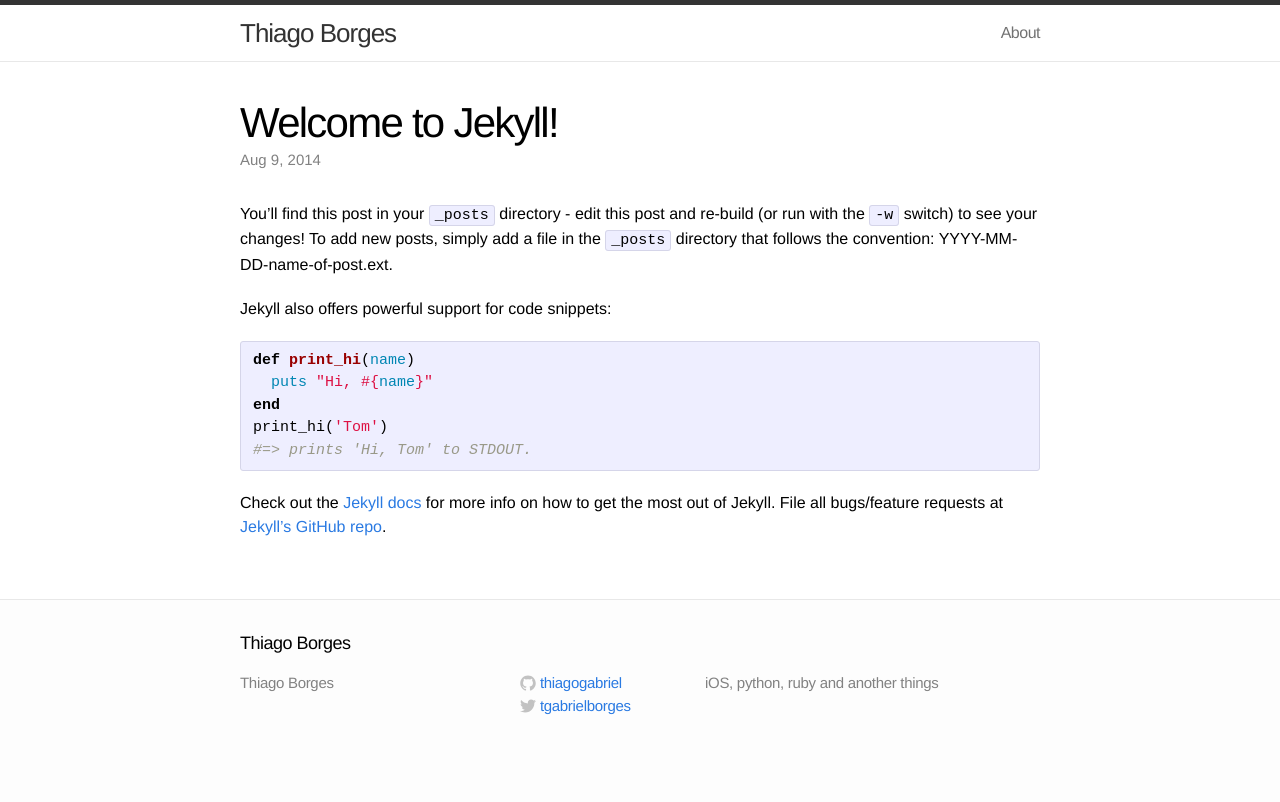
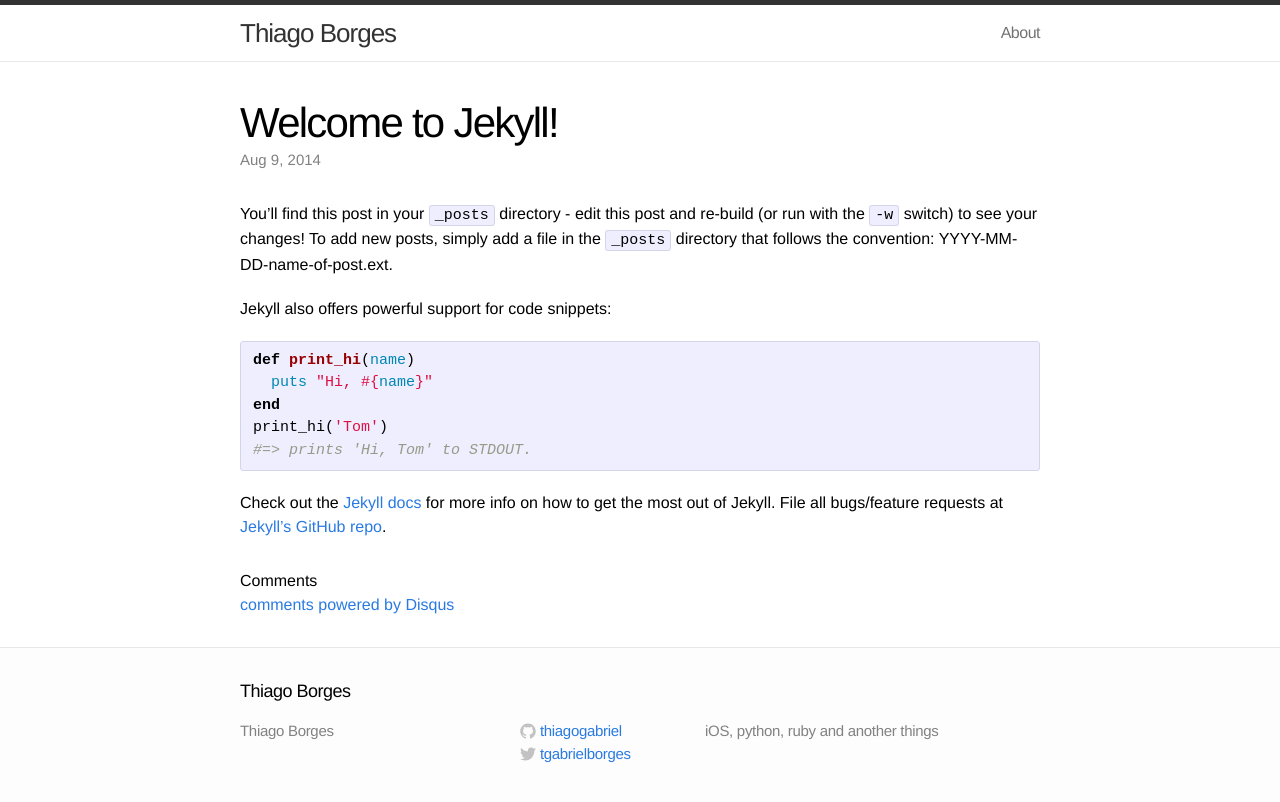
Before and after one commit to thiagogabriel/thiagogabriel.github.io, a Jekyll site: the page built from _posts/2014-08-09-welcome-to-jekyll.markdown, in a window 1280 px wide. Shown: the top 802 px of the page. Built offline with Jekyll 4.4.1, drawn with Linux system fonts in a browser that asks for light colours; comment, search, counter and statistics services are not loaded.

Commit message:
Add disqus

```diff
--- /dev/null
+++ b/_includes/disqus.html
@@ -0,0 +1,17 @@
+<div id="disqus_thread"></div>
+<script type="text/javascript">
+    /* * * CONFIGURATION VARIABLES: EDIT BEFORE PASTING INTO YOUR WEBPAGE * * */
+    var disqus_shortname = 'thiagoborges'; // required: replace example with your forum shortname
+    var disqus_identifier = 'http://thiagoborg.es{{ page.url }}';
+    var disqus_url = 'http://thiagoborg.es{{ page.url }}';
+    var disqus_title = 'Post {{ page.title }}';
+
+    /* * * DON'T EDIT BELOW THIS LINE * * */
+    (function() {
+        var dsq = document.createElement('script'); dsq.type = 'text/javascript'; dsq.async = true;
+        dsq.src = 'http://' + disqus_shortname + '.disqus.com/embed.js';
+        (document.getElementsByTagName('head')[0] || document.getElementsByTagName('body')[0]).appendChild(dsq);
+    })();
+</script>
+<noscript>Please enable JavaScript to view the <a href="http://disqus.com/?ref_noscript">comments powered by Disqus.</a></noscript>
+<a href="http://disqus.com" class="dsq-brlink">comments powered by <span class="logo-disqus">Disqus</span></a>
--- a/_layouts/post.html
+++ b/_layouts/post.html
@@ -12,4 +12,9 @@ layout: default
   {{ content }}
   </article>
 
+  <div id="comments"  class="wrapper">
+    <h2>Comments</h2>
+    {% include disqus.html %}
+  </div>
+
 </div>
```
